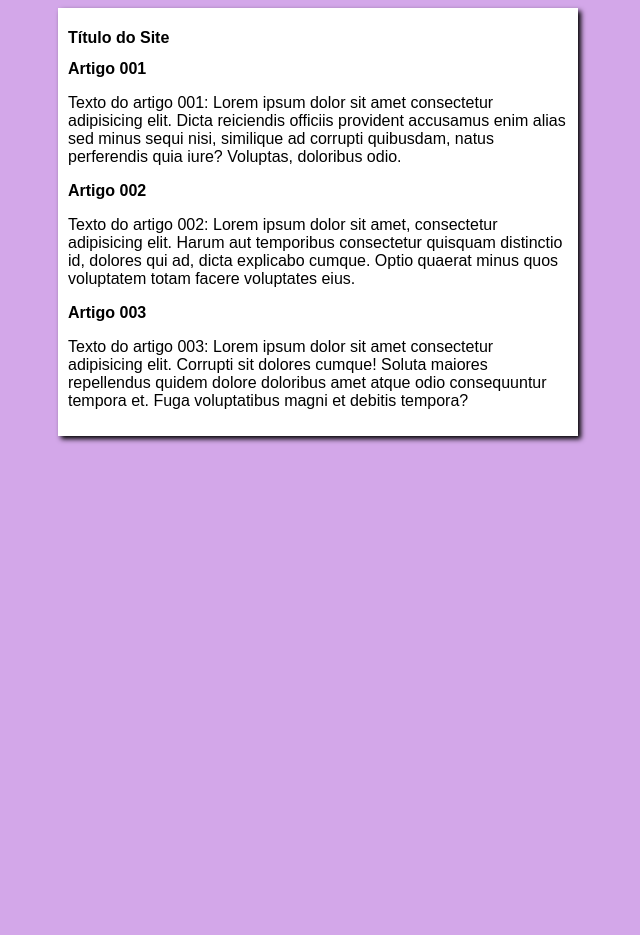
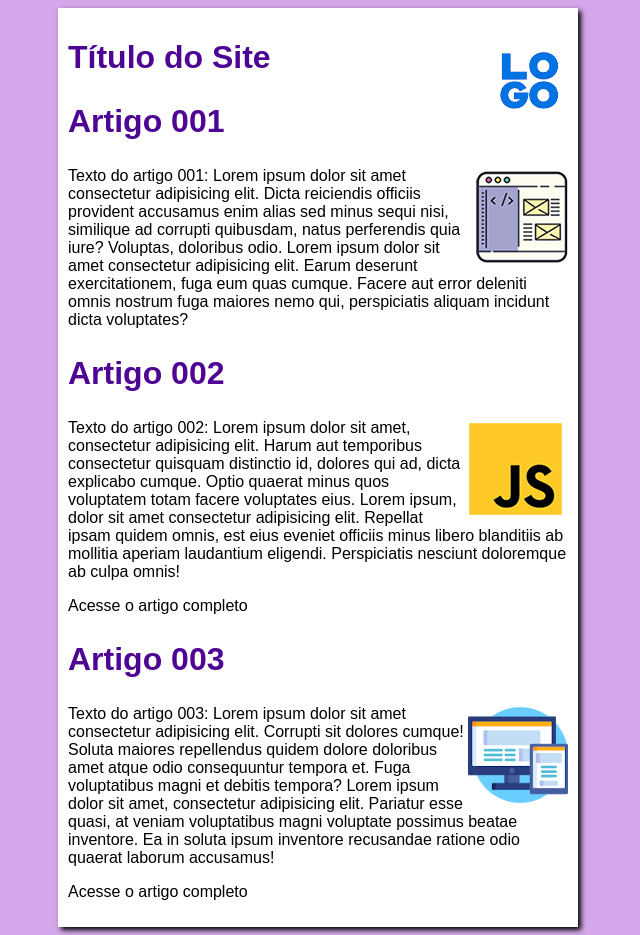
Before and after one commit to Felipe-Freitas/projeto-site-simples, a plain HTML site: page index.html in a window 1280 px wide. Shown: the whole page, without its empty margins (322-962 px from the left). Before the commit the page ends 800 px from the top, so only its background shows below. Drawn offline with Linux system fonts and the light colour scheme.

Commit message:
update novo

```diff
--- a/estilos/style.css
+++ b/estilos/style.css
@@ -14,3 +14,28 @@ main {
     padding: 10px;
     box-shadow: 3px 3px 5px black;
 }
+
+h1 {
+    font-size: 2em;
+    color: rgb(79, 5, 148);
+}
+
+h2 {
+    font-size: 2em;
+    color: rgb(79, 5, 148);
+}
+
+h3 {
+    font-size: 2em;
+    color: rgb(79, 5, 148);
+}
+
+img.lado {
+   float:right
+}
+
+a:hover {
+    text-decoration: none;
+    font-weight: bold;
+    color: rgb(79, 5, 148);
+}
--- a/index.html
+++ b/index.html
@@ -10,19 +10,27 @@
 <body>
     <main>
         <header>
+            <img class=lado src="Imagens/logo150.png" alt="Logotipo">
             <h1> Título do Site</h1>
-        </header>
+                            </header>
+
         <article>
             <h2>Artigo 001</h2>
-            <p>Texto do artigo 001: Lorem ipsum dolor sit amet consectetur adipisicing elit. Dicta reiciendis officiis provident accusamus enim alias sed minus sequi nisi, similique ad corrupti quibusdam, natus perferendis quia iure? Voluptas, doloribus odio.</p>
+            <img class="lado" src="Imagens/curso-html-css.png" alt="logo2">
+            <p>Texto do artigo 001: Lorem ipsum dolor sit amet consectetur adipisicing elit. Dicta reiciendis officiis provident accusamus enim alias sed minus sequi nisi, similique ad corrupti quibusdam, natus perferendis quia iure? Voluptas, doloribus odio. Lorem ipsum dolor sit amet consectetur adipisicing elit. Earum deserunt exercitationem, fuga eum quas cumque. Facere aut error deleniti omnis nostrum fuga maiores nemo qui, perspiciatis aliquam incidunt dicta voluptates?</p>
+            <p><a href="artigo001.html" alt=" Acesse aqui"></a></p>
         </article>
         <article>
             <h2>Artigo 002</h2>
-            <p>Texto do artigo 002: Lorem ipsum dolor sit amet, consectetur adipisicing elit. Harum aut temporibus consectetur quisquam distinctio id, dolores qui ad, dicta explicabo cumque. Optio quaerat minus quos voluptatem totam facere voluptates eius.</p>
+            <img class="lado" src="Imagens/curso-javascript.png" alt="logo3">
+            <p>Texto do artigo 002: Lorem ipsum dolor sit amet, consectetur adipisicing elit. Harum aut temporibus consectetur quisquam distinctio id, dolores qui ad, dicta explicabo cumque. Optio quaerat minus quos voluptatem totam facere voluptates eius. Lorem ipsum, dolor sit amet consectetur adipisicing elit. Repellat ipsam quidem omnis, est eius eveniet officiis minus libero blanditiis ab mollitia aperiam laudantium eligendi. Perspiciatis nesciunt doloremque ab culpa omnis!</p>
+            <p>Acesse o artigo completo</p>
         </article>
         <article>
             <h2>Artigo 003</h2>
-            <p>Texto do artigo 003: Lorem ipsum dolor sit amet consectetur adipisicing elit. Corrupti sit dolores cumque! Soluta maiores repellendus quidem dolore doloribus amet atque odio consequuntur tempora et. Fuga voluptatibus magni et debitis tempora?</p>
+            <img class="lado" src="Imagens/responsivo.png" alt="logo4">
+            <p>Texto do artigo 003: Lorem ipsum dolor sit amet consectetur adipisicing elit. Corrupti sit dolores cumque! Soluta maiores repellendus quidem dolore doloribus amet atque odio consequuntur tempora et. Fuga voluptatibus magni et debitis tempora? Lorem ipsum dolor sit amet, consectetur adipisicing elit. Pariatur esse quasi, at veniam voluptatibus magni voluptate possimus beatae inventore. Ea in soluta ipsum inventore recusandae ratione odio quaerat laborum accusamus!</p>
+            <p>Acesse o artigo completo</p>
         </article>
     </main>
 </body>
```
Also changed, not shown: artigo001.html (added, +27 -0 lines), Imagens/Pngtreeblack suit_1267605.png (added), Imagens/aperto-de-mao.png (added), Imagens/btn-back.png (added), Imagens/curso-html-css.png (added), Imagens/curso-javascript.png (added), Imagens/logo150.png (added), Imagens/logo300.png (added), Imagens/pdf.png (added), Imagens/responsivo.png (added), 1 other file.
